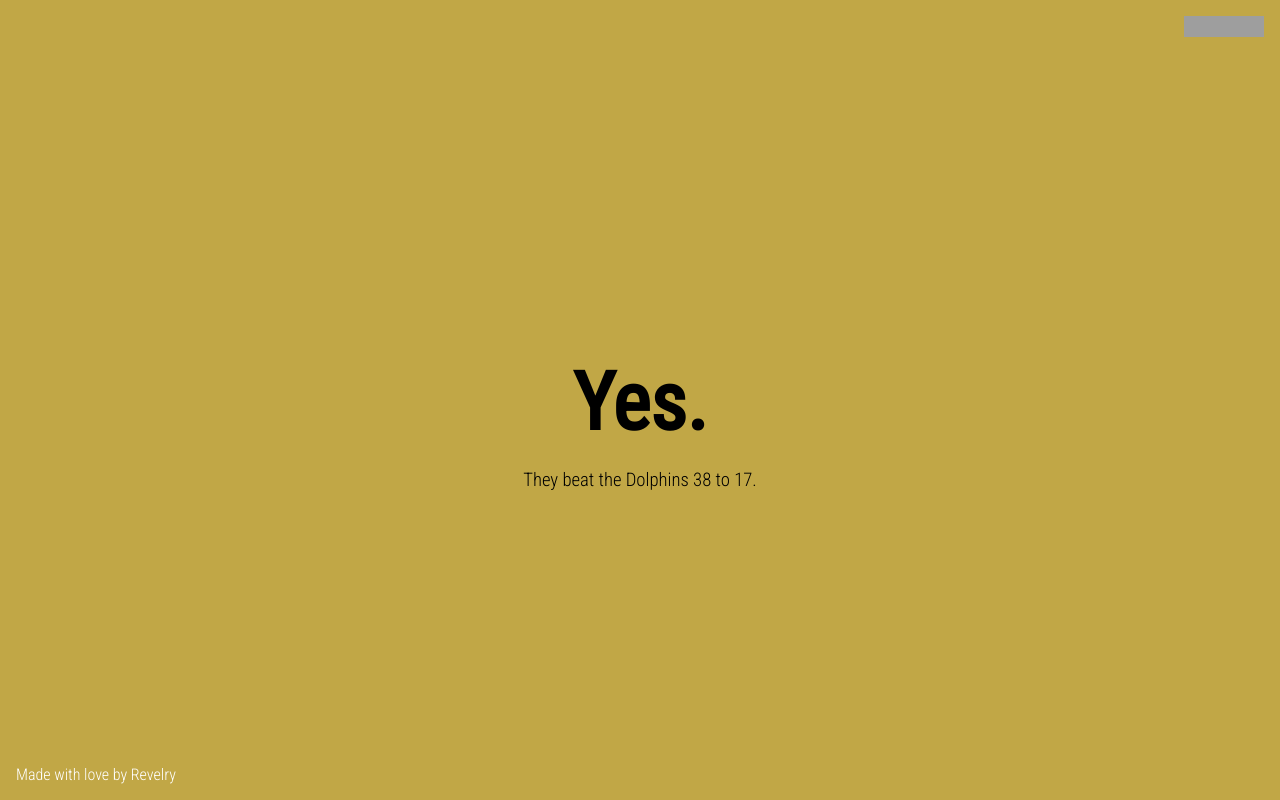
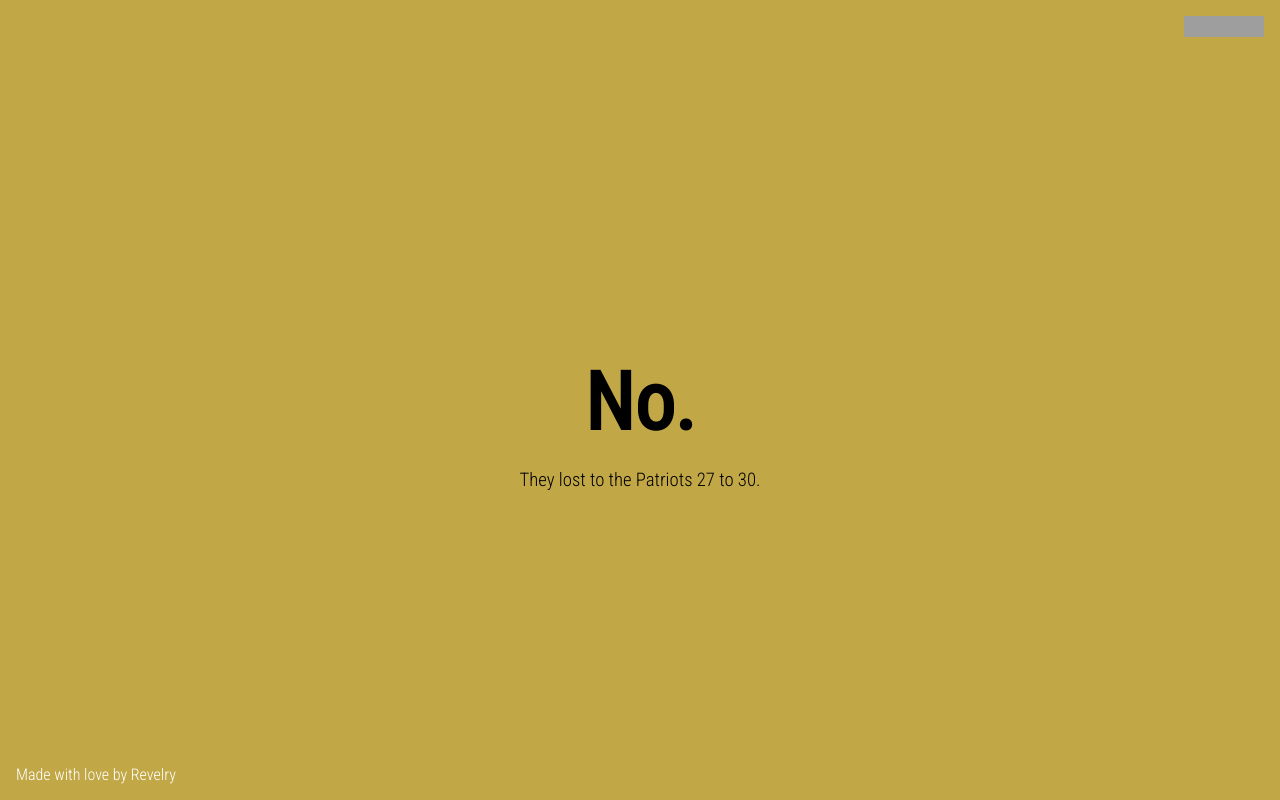
Before and after one commit to alhertz/didthesaintswin, a website: page app/index.html in a window 1280 px wide. Drawn offline with nearby package versions, Linux system fonts and the light colour scheme; files that its build step writes are made by us from their sources; grey boxes are pictures that could not be loaded.

Commit message:
Patriots game score :(

```diff
--- a/app/index.html
+++ b/app/index.html
@@ -35,8 +35,8 @@
           <iframe src="//www.facebook.com/plugins/like.php?href=http%3A%2F%2Fwww.didthesaintswin.com&amp;width=80&amp;height=21&amp;colorscheme=light&amp;layout=button_count&amp;action=like&amp;show_faces=false&amp;send=false&amp;appId=576874092373872" scrolling="no" frameborder="0" style="border:none; overflow:hidden; width:80px; height:21px;" allowTransparency="true"></iframe>
         </div>
         <section class="answer">
-          <h1>Yes.</h1>
-          <h3>They beat the Dolphins 38 to 17.</h3>
+          <h1>No.</h1>
+          <h3>They lost to the Patriots 27 to 30.</h3>
         </section>
         <div class="credit">
           <a href="http://www.revelry.co">Made with love by Revelry</a>
```
